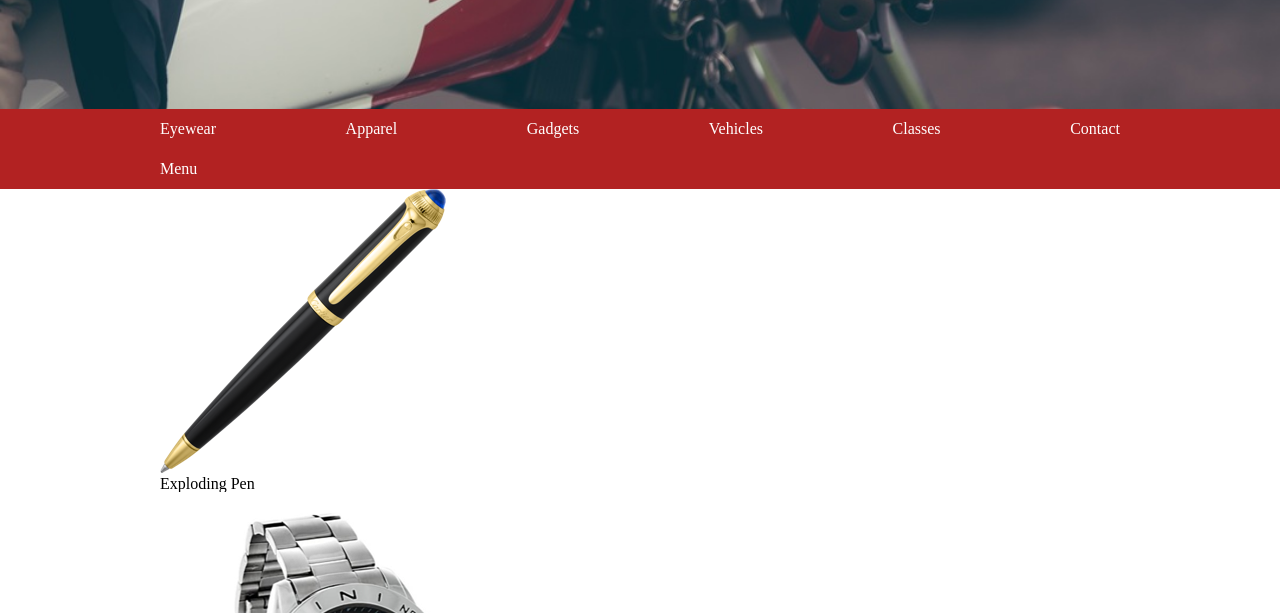
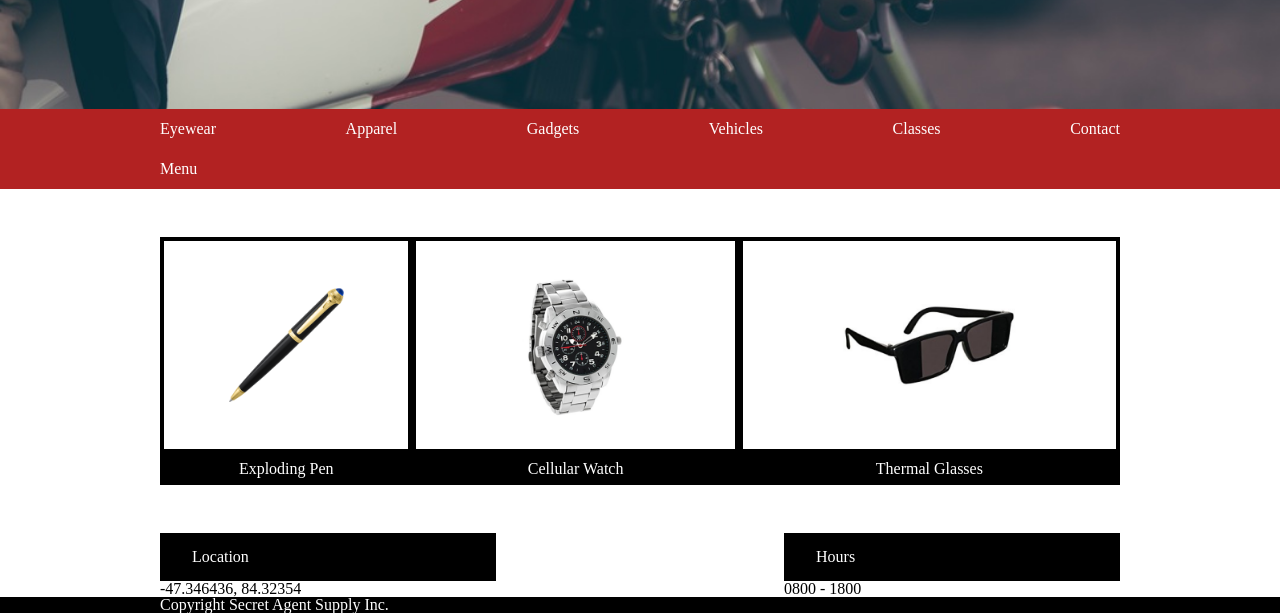
Before and after one commit to Jkalio52/SecretAgentSupply, a plain HTML site: page index.html in a window 1280 px wide. Shown: the part 339-952 px from the top of the page. Drawn offline with Linux system fonts and the light colour scheme.

Commit message:
Edit css styles.

```diff
--- a/index.html
+++ b/index.html
@@ -69,7 +69,7 @@
       </div>
       <div class="info">
         <span class="title">Hours</span>
-        <span class="title">0800 - 1800</span>
+        <span>0800 - 1800</span>
       </div>
     </div>
   </div>
--- a/resources/css/style.css
+++ b/resources/css/style.css
@@ -33,6 +33,13 @@ body {
   font-size: 16px
 }
 
+@media only screen and (max-width: 470px){
+  .headline {
+    position: absolute;
+    width: 100%;
+  }
+}
+
 div {
   display: block;
 }
@@ -41,6 +48,8 @@ div {
   height: 25rem;
   background: url(../media/background.jpeg)
   center center / cover no-repeat;
+  background-repeat: no-repeat;
+  background-position: center center;
 }
 .headline {
   background-color: black;
@@ -63,7 +72,6 @@ li {
 nav {
   background-color: firebrick;
   color: white;
-  display: block;
 }
 nav ul {
   display: flex;
@@ -72,3 +80,51 @@ nav ul {
   padding: 0.75rem 0;
   list-style: none;
 }
+.products {
+  display: flex;
+  justify-content: space-between;
+  margin: 3rem 0px 0px;
+}
+.product-image {
+  height: 9rem;
+  display: flex;
+  justify-content: center;
+  align-items: center;
+  border-width: 4px;
+  border-style: solid;
+  border-color: black;
+  border-image: initial;
+  padding: 2rem 0px;
+}
+.product-image img {
+  max-width: 47%;
+}
+.description {
+  display: block;
+  background-color: black;
+  color: white;
+  text-align: center;
+  padding: 0.5rem;
+}
+.products, .business-info {
+  display: flex;
+  justify-content: space-between;
+  margin: 3rem 0 0 0;
+}
+.info {
+  width: 35%;
+}
+.info .title {
+  display: block;
+  background-color: black;
+  color: white;
+  padding: 1rem 2rem;
+}
+footer {
+  background-color: black;
+  color: white;
+  padding: 5rem 0;
+  text-align: left;
+  margin-top: 4rem;
+  padding-top: 5rem;
+}
```
